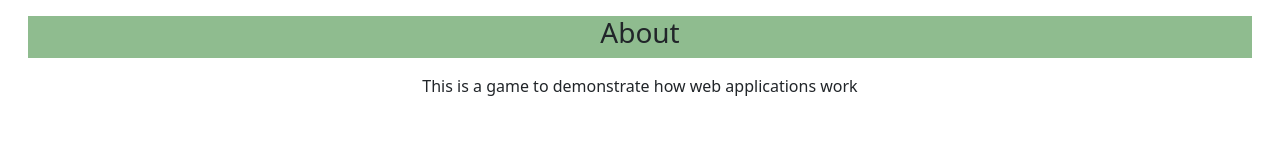
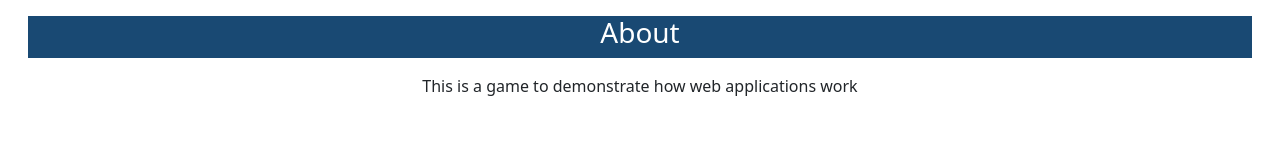
Before and after one commit to yusuf-amani/reversi-amani, a website: page public/about.html in a window 1280 px wide. Drawn offline with nearby package versions, Linux system fonts and the light colour scheme.

Commit message:
final fix to about.html

```diff
--- a/public/about.html
+++ b/public/about.html
@@ -12,7 +12,8 @@
 
   <style>
     .headerrow {
-      background-color: darkseagreen;
+      background-color:  rgb(25, 73, 115);
+      color: white;
     }
   </style>
 
```
